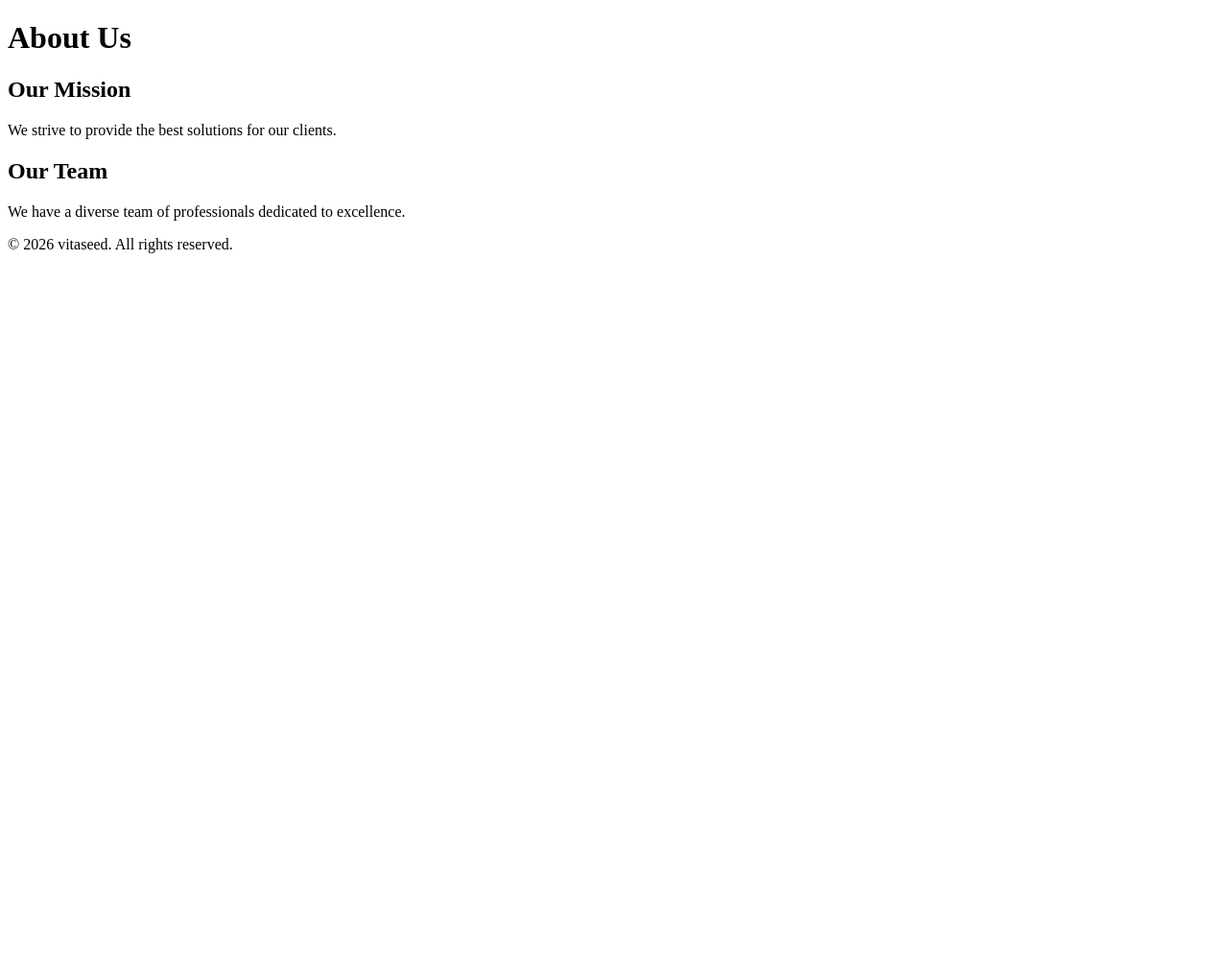
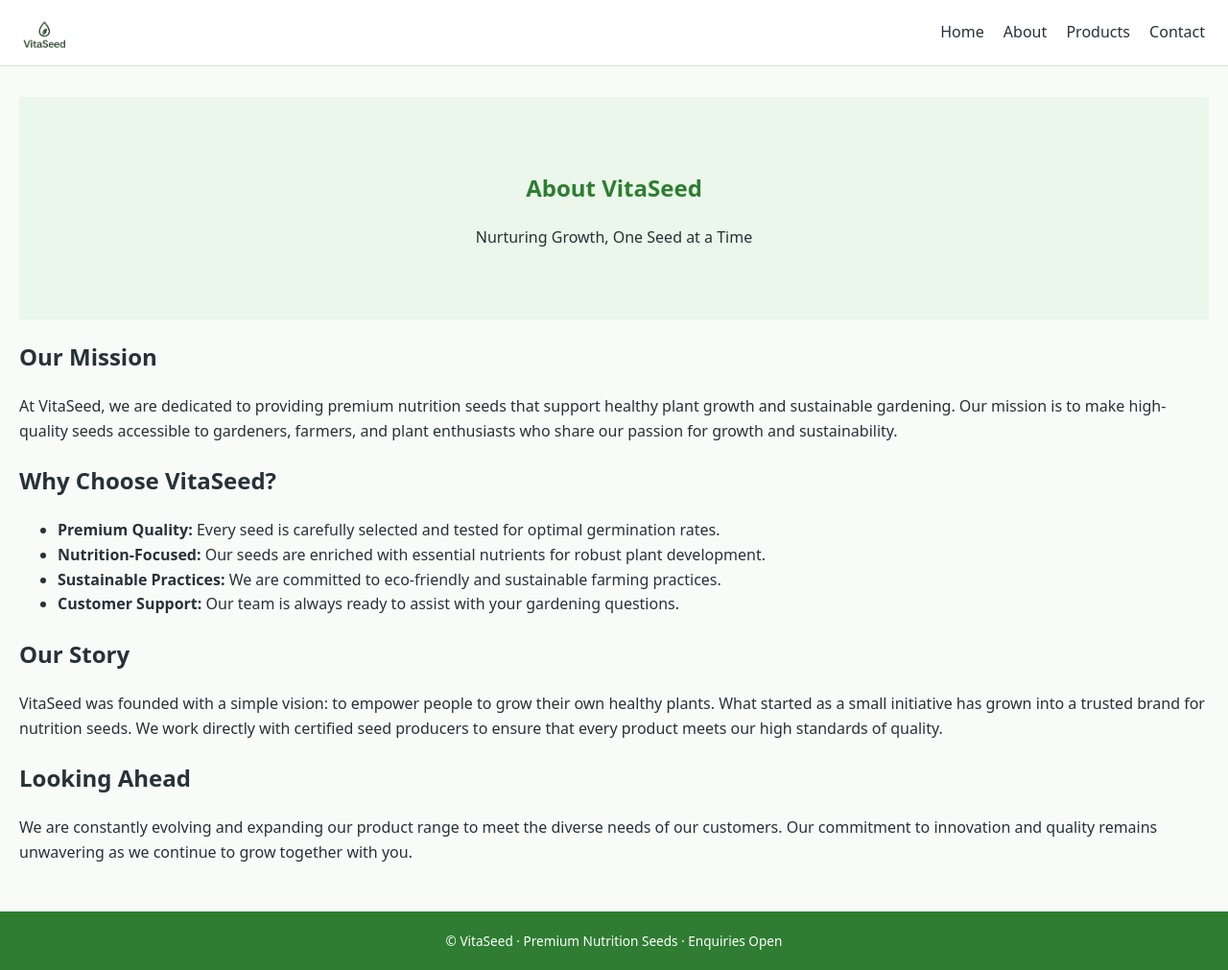
Before and after one commit to vitaseed/vitaseed-frontend, a plain HTML site: page about.html in a window 1280 px wide. Shown: the whole page at 96% size. Before the commit the page ends 800 px from the top, so only its background shows below. Drawn offline with Linux system fonts and the light colour scheme.

Commit message:
Updated about.html with new content.

```diff
--- a/about.html
+++ b/about.html
@@ -1,27 +1,78 @@
 <!DOCTYPE html>
 <html lang="en">
 <head>
-    <meta charset="UTF-8">
-    <meta name="viewport" content="width=device-width, initial-scale=1.0">
-    <title>About Us</title>
-    <link rel="stylesheet" href="styles.css">
+  <meta charset="UTF-8" />
+  <meta name="viewport" content="width=device-width, initial-scale=1.0"/>
+  <title>About | VitaSeed</title>
+  <link rel="stylesheet" href="css/style.css"/>
+  <!-- Primary Meta Tags -->
+  <meta name="description" content="Learn about VitaSeed's mission to provide high-quality nutrition seeds for healthy plants and gardens.">
+  <meta name="keywords" content="VitaSeed, nutrition seeds, healthy plants, gardening, organic seeds, about us">
+  <meta name="author" content="VitaSeed">
+
+  <!-- Open Graph / Social Media -->
+  <meta property="og:title" content="About VitaSeed | Nutrition Seeds">
+  <meta property="og:description" content="Learn about our mission and commitment to quality nutrition seeds.">
+  <meta property="og:type" content="website">
+  <meta property="og:url" content="https://vitaseed-frontend.github.io/about.html">
+  <meta property="og:image" content="assets/logo/bkheadlogo.png">
+
+  <!-- Favicon -->
+  <link rel="icon" href="assets/logo/bklogo.png" type="image/png">
 </head>
 <body>
+
 <header>
-        <h1>About Us</h1>
+  <img src="assets/logo/bklogo.png" class="logo" alt="VitaSeed">
+  <nav>
+    <a href="index.html">Home</a>
+    <a href="about.html">About</a>
+    <a href="products.html">Products</a>
+    <a href="contact.html">Contact</a>
+  </nav>
 </header>
+
 <main>
-        <section>
+  <section class="hero">
+    <h1>About VitaSeed</h1>
+    <p>Nurturing Growth, One Seed at a Time</p>
+  </section>
+
+  <section class="about-content">
     <h2>Our Mission</h2>
-            <p>We strive to provide the best solutions for our clients.</p>
-        </section>
-        <section>
-            <h2>Our Team</h2>
-            <p>We have a diverse team of professionals dedicated to excellence.</p>
+    <p>
+      At VitaSeed, we are dedicated to providing premium nutrition seeds that support healthy plant growth
+      and sustainable gardening. Our mission is to make high-quality seeds accessible to gardeners, farmers,
+      and plant enthusiasts who share our passion for growth and sustainability.
+    </p>
+
+    <h2>Why Choose VitaSeed?</h2>
+    <ul>
+      <li><strong>Premium Quality:</strong> Every seed is carefully selected and tested for optimal germination rates.</li>
+      <li><strong>Nutrition-Focused:</strong> Our seeds are enriched with essential nutrients for robust plant development.</li>
+      <li><strong>Sustainable Practices:</strong> We are committed to eco-friendly and sustainable farming practices.</li>
+      <li><strong>Customer Support:</strong> Our team is always ready to assist with your gardening questions.</li>
+    </ul>
+
+    <h2>Our Story</h2>
+    <p>
+      VitaSeed was founded with a simple vision: to empower people to grow their own healthy plants.
+      What started as a small initiative has grown into a trusted brand for nutrition seeds.
+      We work directly with certified seed producers to ensure that every product meets our high standards of quality.
+    </p>
+
+    <h2>Looking Ahead</h2>
+    <p>
+      We are constantly evolving and expanding our product range to meet the diverse needs of our customers.
+      Our commitment to innovation and quality remains unwavering as we continue to grow together with you.
+    </p>
   </section>
 </main>
-    <footer>
-        <p>&copy; 2026 vitaseed. All rights reserved.</p>
+
+<script src="js/main.js"></script>
+<footer style="text-align:center; padding:20px; font-size:0.85rem; color:#fff;">
+  © VitaSeed · Premium Nutrition Seeds · Enquiries Open
 </footer>
+
 </body>
 </html>
```
Lines whose indentation alone changed are shown as unchanged.
